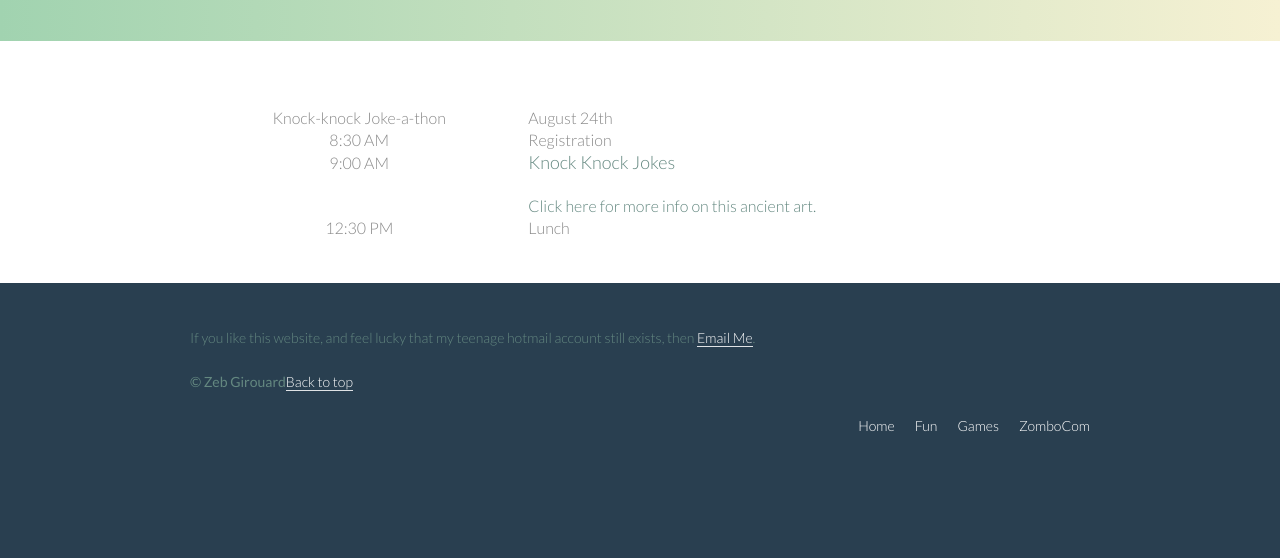
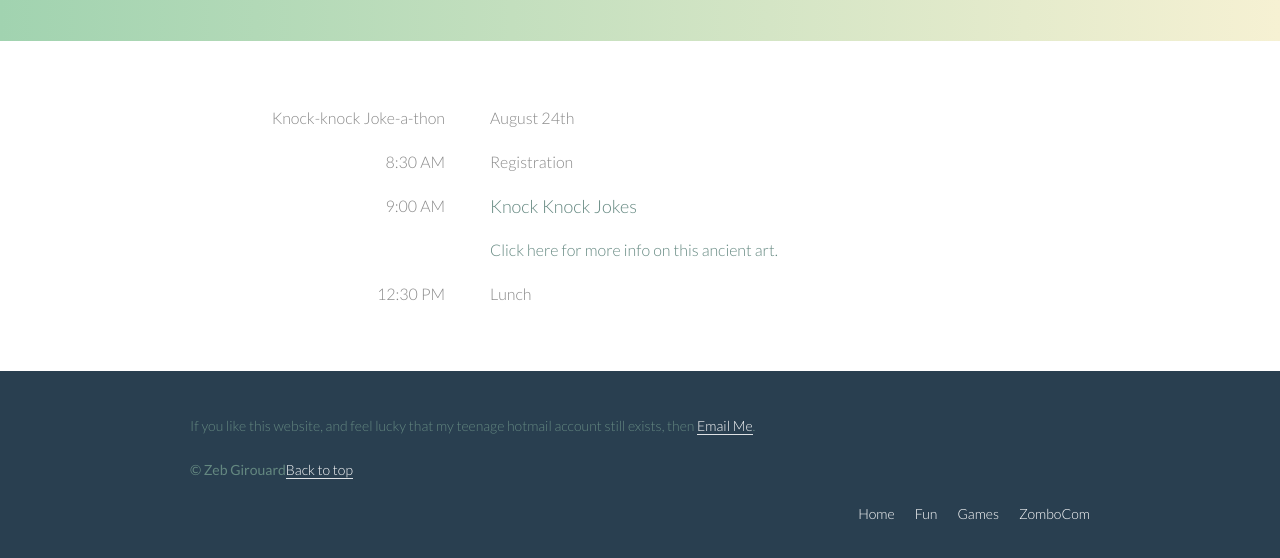
Before and after one commit to ZebGirouard/gh-pages-test, a plain HTML site: page games.html in a window 1280 px wide. Shown: the part 278-836 px from the top of the page. Before the commit the page ends 800 px from the top, so only its background shows below. Drawn offline with Linux system fonts and the light colour scheme.

Commit message:
Update main.css

```diff
--- a/stylesheets/main.css
+++ b/stylesheets/main.css
@@ -431,3 +431,17 @@ table {
 table:last-child {
   margin-bottom: 0;
 }
+
+th,
+td {
+  padding-bottom: 22px;
+  vertical-align: top;
+}
+th {
+  padding-right: 45px;
+  text-align: right;
+  width: 20%;
+}
+td {
+  width: 40%;
+}
```
